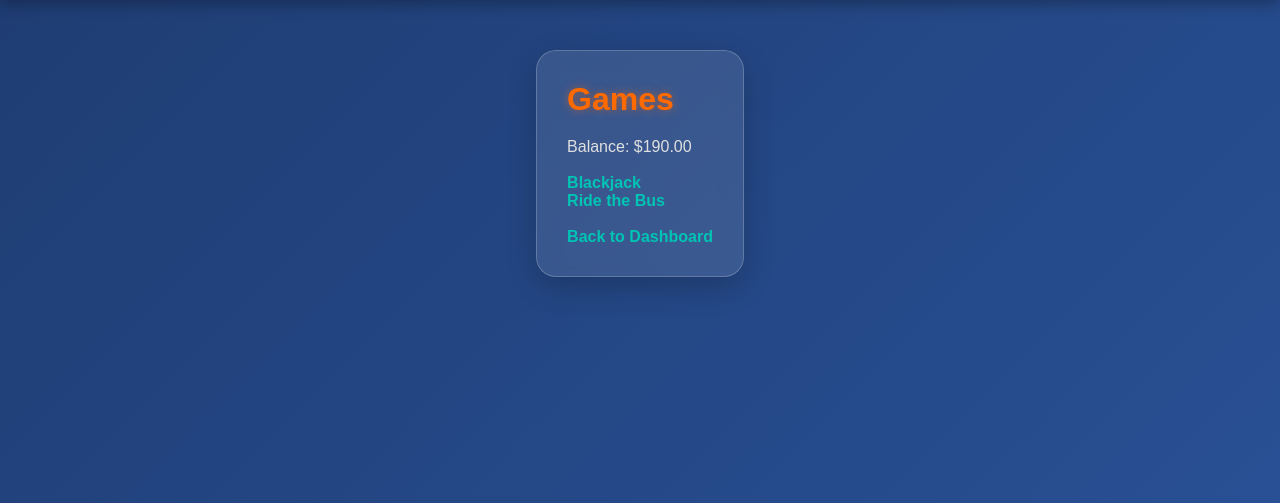
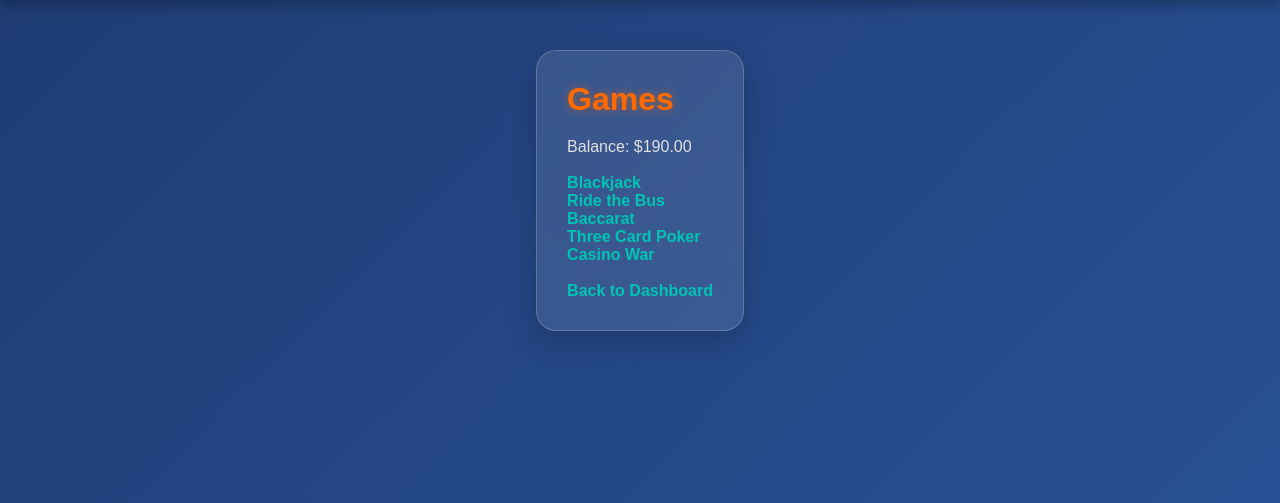
Before and after one commit to Bstones03/game_site, a Django app: page /games/play/ in a window 1280 px wide. Shown: the part 91-594 px from the top of the page. Run offline with Django 5.2, Linux system fonts and the light colour scheme; a user stored in the database is signed in; data comes from the database, SQL or seed files in the repository.

Commit message:
fixing shiz

```diff
--- a/templates/games/play.html
+++ b/templates/games/play.html
@@ -7,6 +7,12 @@
 <a href="{% url 'blackjack' %}">Blackjack</a>
 <br>
 <a href="{% url 'ride_the_bus' %}">Ride the Bus</a>
+<br>
+<a href="{% url 'baccarat' %}">Baccarat</a>
+<br>
+<a href="{% url 'three_card_poker' %}">Three Card Poker</a>
+<br>
+<a href="{% url 'war' %}">Casino War</a>
 <br><br>
 <a href="{% url 'dashboard' %}">Back to Dashboard</a>
 {% endblock %}
```
